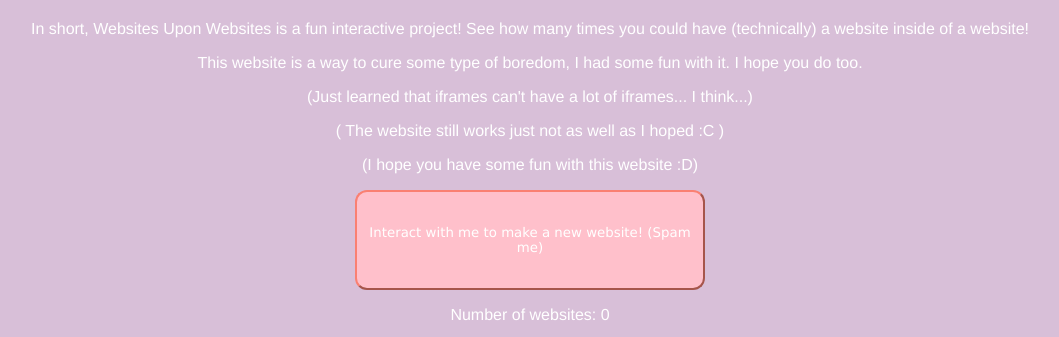
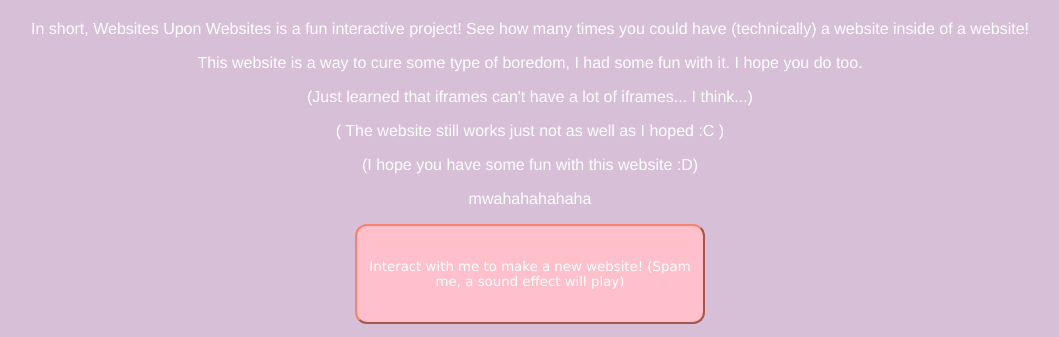
Before and after one commit to noobieyuh/Websites-Upon-Websites, a plain HTML site: page index.html in a window 1280 px wide. Shown: the part 603-940 px from the top of the page, without its empty margins (110-1169 px from the left). Drawn offline with Linux system fonts and the light colour scheme.

Commit message:
more more and more words

```diff
--- a/index.html
+++ b/index.html
@@ -22,13 +22,14 @@
     <p>(Just learned that iframes can't have a lot of iframes... I think...)</p>
     <p>( The website still works just not as well as I hoped :C )</p>
     <p>(I hope you have some fun with this website :D)</p>
+    <p>mwahahahahaha</p>
     <script src = "index.js"></script>
     <div class = "container">
         <div class = "makeCenter">
-            <button onclick = "addWebsite(), counter()">Interact with me to make a new website! (Spam me)</button>
+            <button onclick = "addWebsite(), counter()">Interact with me to make a new website! (Spam me, a sound effect will play)</button>
         </div>
     </div>
-    <p>Number of websites: <a id = "numCount">0</a></p>
+    <p>Number of websites (iframes): <a id = "numCount">0</a></p>
     <p>vvv Music (Boba Date from Stream Cafe) vvv</p>
     <div class = "container">
         <div class = "makeCenter">
```
